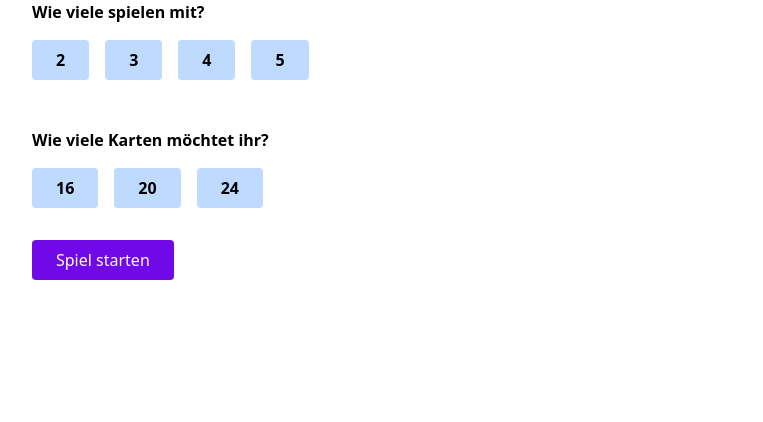
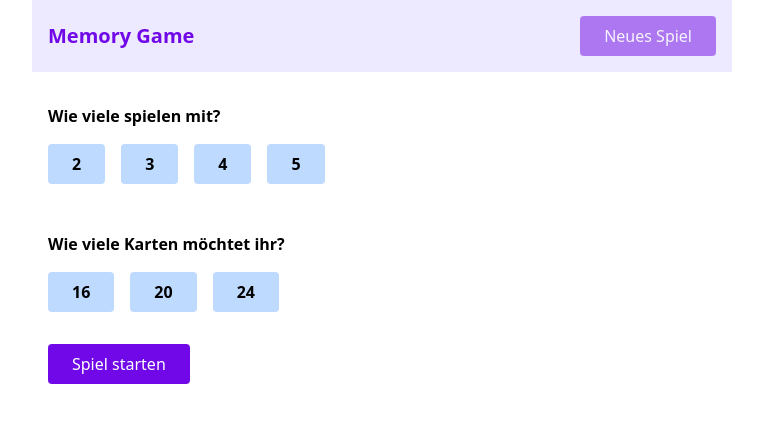
Before and after one commit to ferniemann/memory-frontend, a Vue app: page / in a window 1280 px wide. Shown: the top 422 px of the page, without its empty margins (258-1021 px from the left). Built offline with nearby package versions, Linux system fonts and the light colour scheme.

Commit message:
finish app screen

```diff
--- a/src/App.vue
+++ b/src/App.vue
@@ -1,3 +1,10 @@
 <template>
-  <RouterView />
+  <MainHeader />
+  <main class="px-4 py-8">
+    <RouterView />
+  </main>
 </template>
+
+<script setup>
+import MainHeader from "@/components/MainHeader.vue"
+</script>
```
